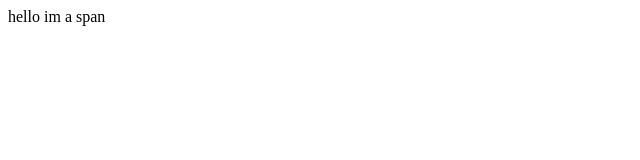
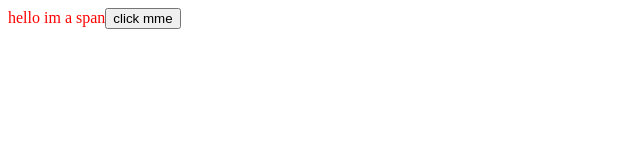
Before and after one commit to khasanlee/React-JS, a plain HTML site: page index.html in a window 1280 px wide. Shown: the whole page, without its empty margins (0-640 px from the left). Drawn offline with nearby package versions, Linux system fonts and the light colour scheme.

Commit message:
contunig learning React

```diff
--- a/index.html
+++ b/index.html
@@ -11,12 +11,12 @@
     <script src="https://unpkg.com/react@17.0.2/umd/react.production.min.js"></script>
     <script src="https://unpkg.com/react-dom@17.0.2/umd/react-dom.production.min.js"></script>
     <script>
-        const span = React.createElement(
-            "span",
-            {id: "sexy-span"},
-            "hello im a span"
-        )
+        const span = React.createElement("span", {onMouseEnter: ()=> console.log("mouse enter"), style: {color: "red"}}, "hello im a span")
+        const btn = React.createElement("button", {
+            onClick: () => console.log("clicked")
+            }, "click mme")
+        const container = React.createElement("div", null, [span,btn])
         const root = document.getElementById('root')
-        ReactDOM.render(span, root)
+        ReactDOM.render(container, root)
     </script>
 </html>
```
